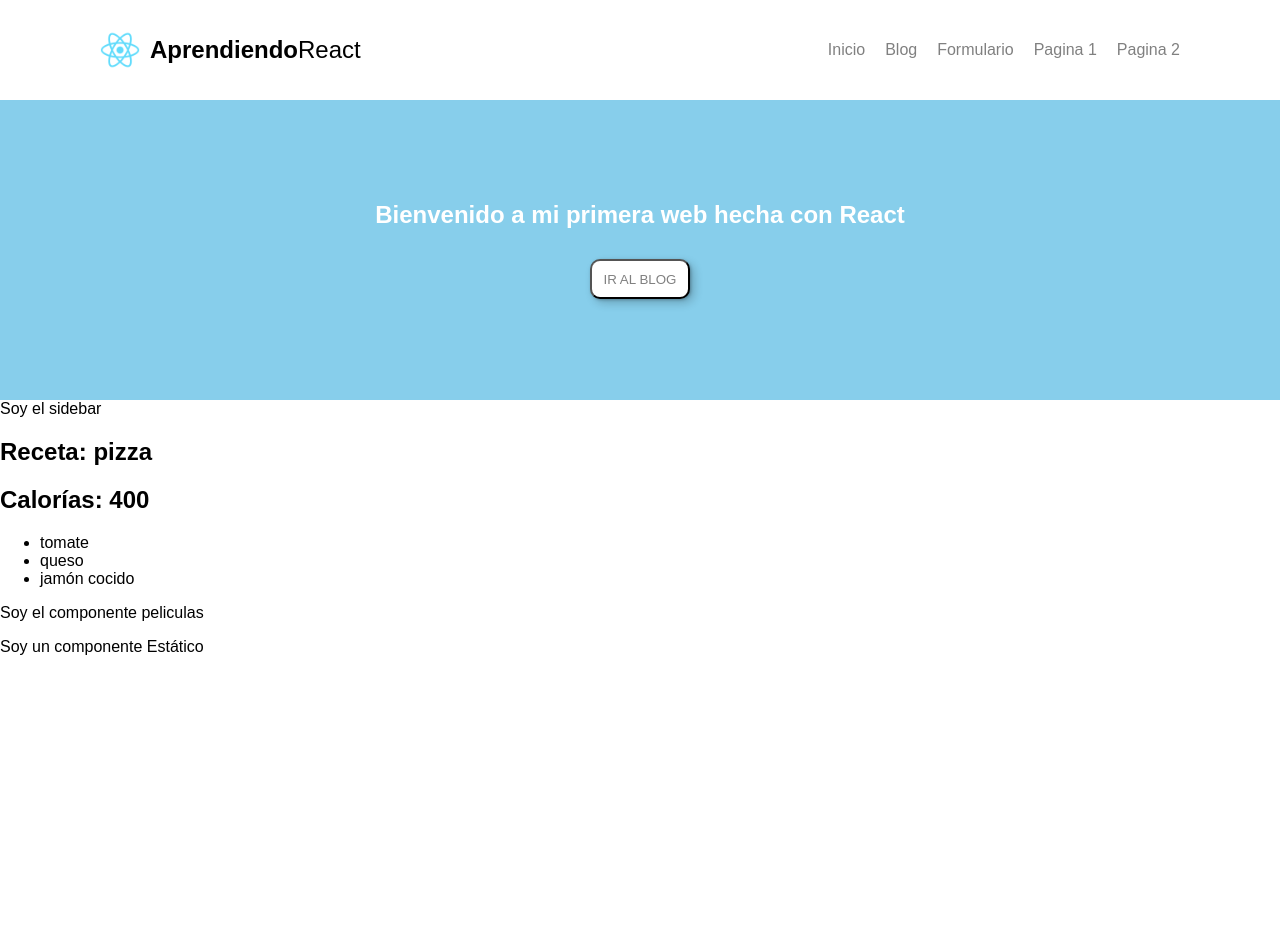
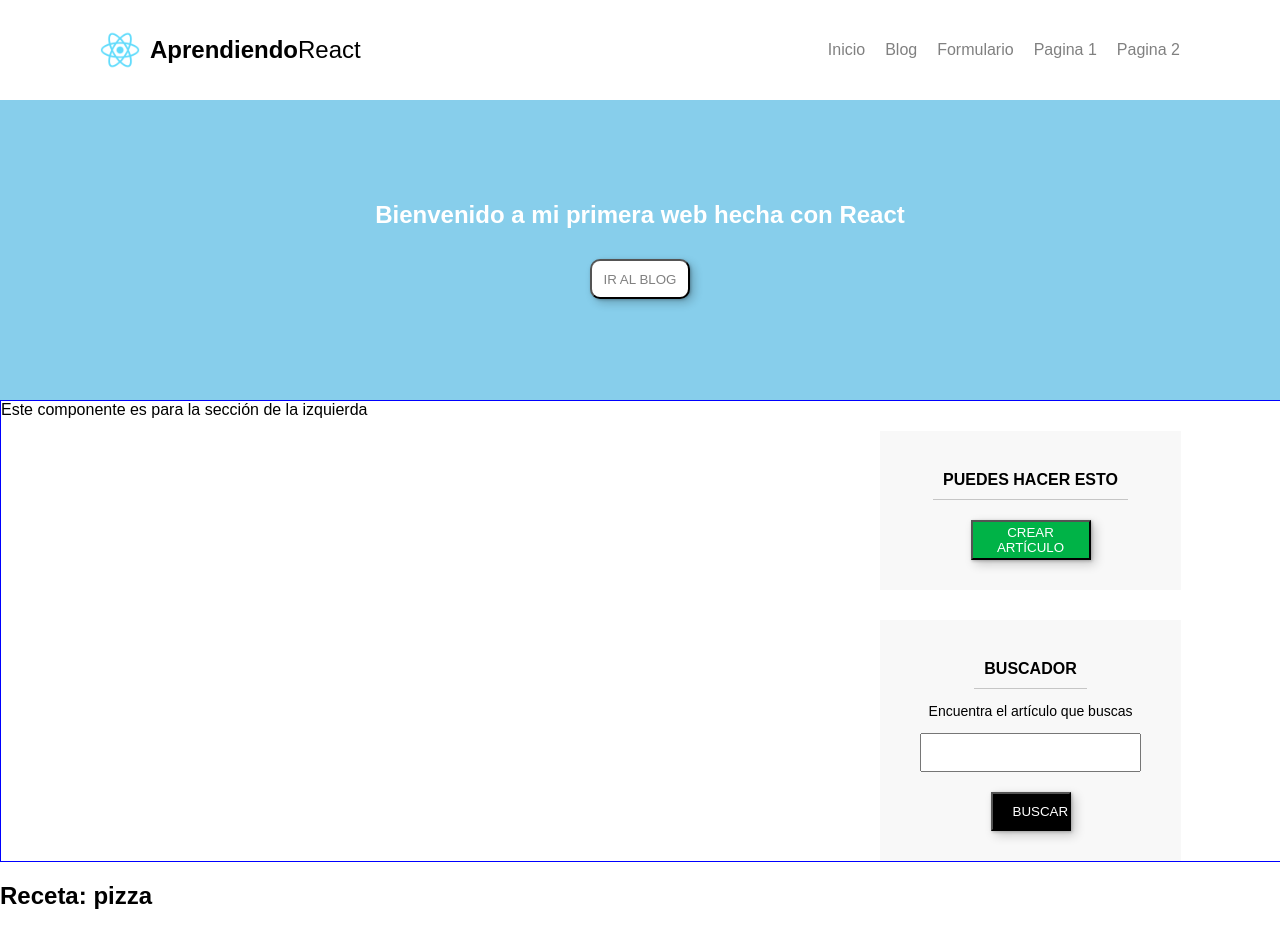
Before and after one commit to sandrusmb/react-basic-web, a React (Create React App) app: page / in a window 1280 px wide. Shown: the top 932 px of the page. Before the commit the page ends 800 px from the top, so only its background shows below. Built offline with nearby package versions, Linux system fonts and the light colour scheme.

Commit message:
Add sidebar scss

```diff
--- a/src/App.js
+++ b/src/App.js
@@ -14,7 +14,10 @@ function App() {
       <section className="componentes">
         <Header />
         <Slider />
-        <Sidebar />
+        <div className="container">
+          <div>Este componente es para la sección de la izquierda</div>
+          <Sidebar />
+        </div>
         <MiComponente />
         <Peliculas />
       </section>
--- a/src/assets/css/App.css
+++ b/src/assets/css/App.css
@@ -0,0 +1,7 @@
+.container {
+  display: flex;
+  flex-direction: row;
+  justify-content: space-between;
+  width: 100%;
+  border: 1px solid blue;
+}
--- /dev/null
+++ b/src/assets/css/Sidebar.scss
@@ -0,0 +1,66 @@
+.sidebar {
+  display: flex;
+  flex-direction: column;
+  align-items: center;
+  margin-right: 120px;
+
+  &__item {
+    margin-top: 30px;
+    background: #f8f8f8;
+    width: 100%;
+    padding: 30px 20px;
+    display: flex;
+    flex-direction: column;
+    align-items: center;
+
+    h3 {
+      text-transform: uppercase;
+      font-size: 1em;
+      margin: 0px;
+      border-bottom: 1px solid #c6c6c6;
+      padding: 10px 10px;
+    }
+
+    button {
+      background: #00b347;
+      width: 120px;
+      height: 40px;
+      display: flex;
+      justify-content: center;
+      align-items: center;
+      box-shadow: 1px 1px 3px rgba(0, 0, 0, 0.25),
+        4px 4px 10px rgba(0, 0, 0, 0.2);
+      margin-top: 20px;
+      padding: 0px;
+      text-transform: uppercase;
+      color: white;
+      cursor: pointer;
+    }
+
+    p {
+      text-align: center;
+      font-size: 14px;
+    }
+
+    input {
+      padding: 10px 20px;
+    }
+
+    form {
+      display: flex;
+      flex-direction: column;
+      align-items: center;
+    }
+
+    &__btn-search {
+      background: black;
+      color: white;
+      text-transform: uppercase;
+      width: 80px;
+      margin-top: 20px;
+      box-shadow: 1px 1px 3px rgba(0, 0, 0, 0.25),
+        4px 4px 10px rgba(0, 0, 0, 0.2);
+      cursor: pointer;
+    }
+  }
+}
--- a/src/components/Sidebar.js
+++ b/src/components/Sidebar.js
@@ -1,8 +1,32 @@
 import React from "react";
+import "../assets/css/Sidebar.scss";
 
 class Sidebar extends React.Component {
   render() {
-    return <div>Soy el sidebar</div>;
+    return (
+      <aside className="sidebar">
+        <div className="sidebar__item">
+          <h3>Puedes hacer esto</h3>
+          <button href="#" className="sidebar__item__btn">
+            Crear artículo
+          </button>
+        </div>
+
+        <div className="sidebar__item">
+          <h3>Buscador</h3>
+          <p>Encuentra el artículo que buscas</p>
+          <form>
+            <input type="text" name="search" />
+            <input
+              type="submit"
+              name="submit"
+              value="Buscar"
+              className="sidebar__item__btn-search"
+            />
+          </form>
+        </div>
+      </aside>
+    );
   }
 }
 
```
